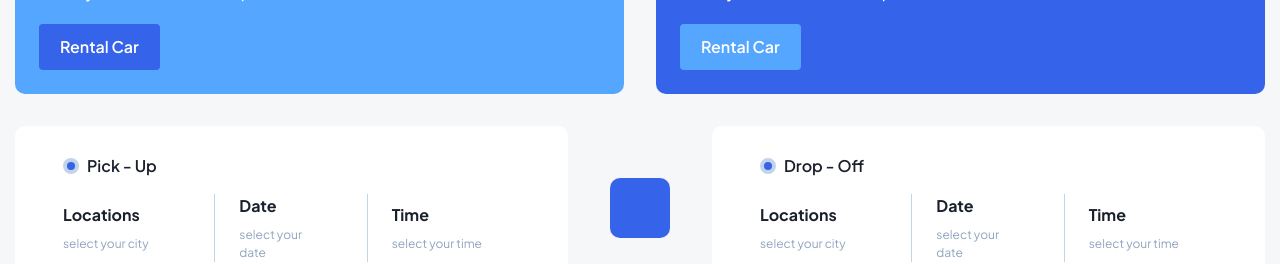
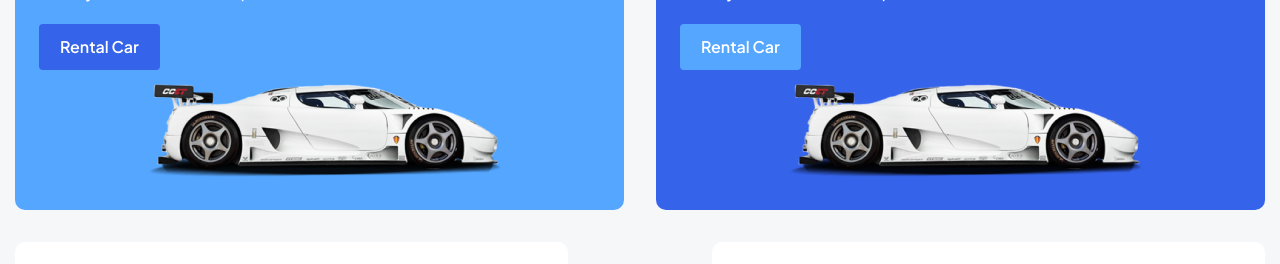
Before and after one commit to DenisEgorov200/morent-react, a React (Vite) app: page / in a window 1280 px wide. Shown: the part 344-608 px from the top of the page. Built offline with nearby package versions, Linux system fonts and the light colour scheme; some icons are missing.

Commit message:
feat(Hero): add image

```diff
--- a/src/components/ui/Hero.jsx
+++ b/src/components/ui/Hero.jsx
@@ -11,6 +11,9 @@ export const Hero = () => {
           </p>
         </div>
         <PrimaryButton label="Rental Car" />
+        <div className="flex justify-center">
+          <img src="/herocar.png" alt="car" />
+        </div>
       </div>
       <div className="p-6 bg-primary-500 text-white font-medium rounded-[10px]">
         <div className="max-w-[300px]">
@@ -20,6 +23,9 @@ export const Hero = () => {
           </p>
         </div>
         <PrimaryButton label="Rental Car" color="information-500" />
+        <div className="flex justify-center">
+          <img src="/herocar.png" alt="car" />
+        </div>
       </div>
     </div>
   );
```
Also changed, not shown: public/herocar.png (added).
